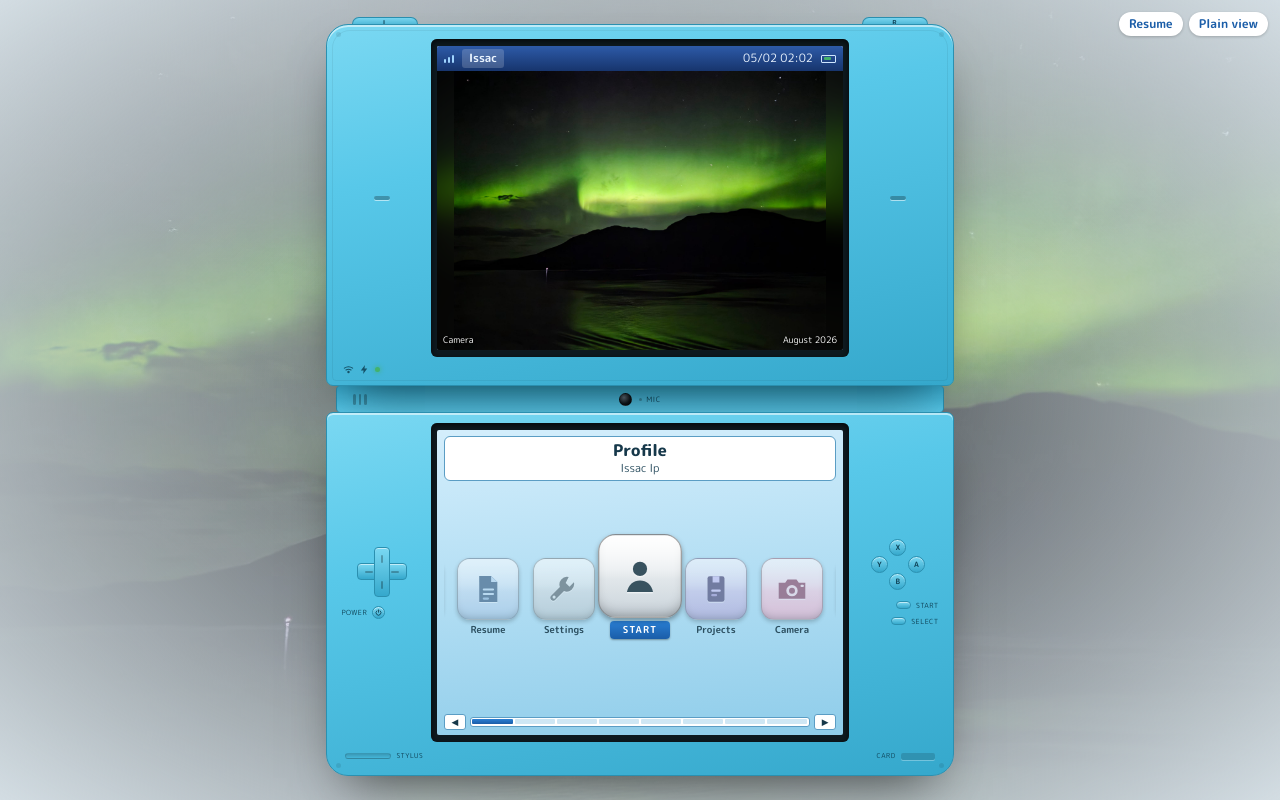
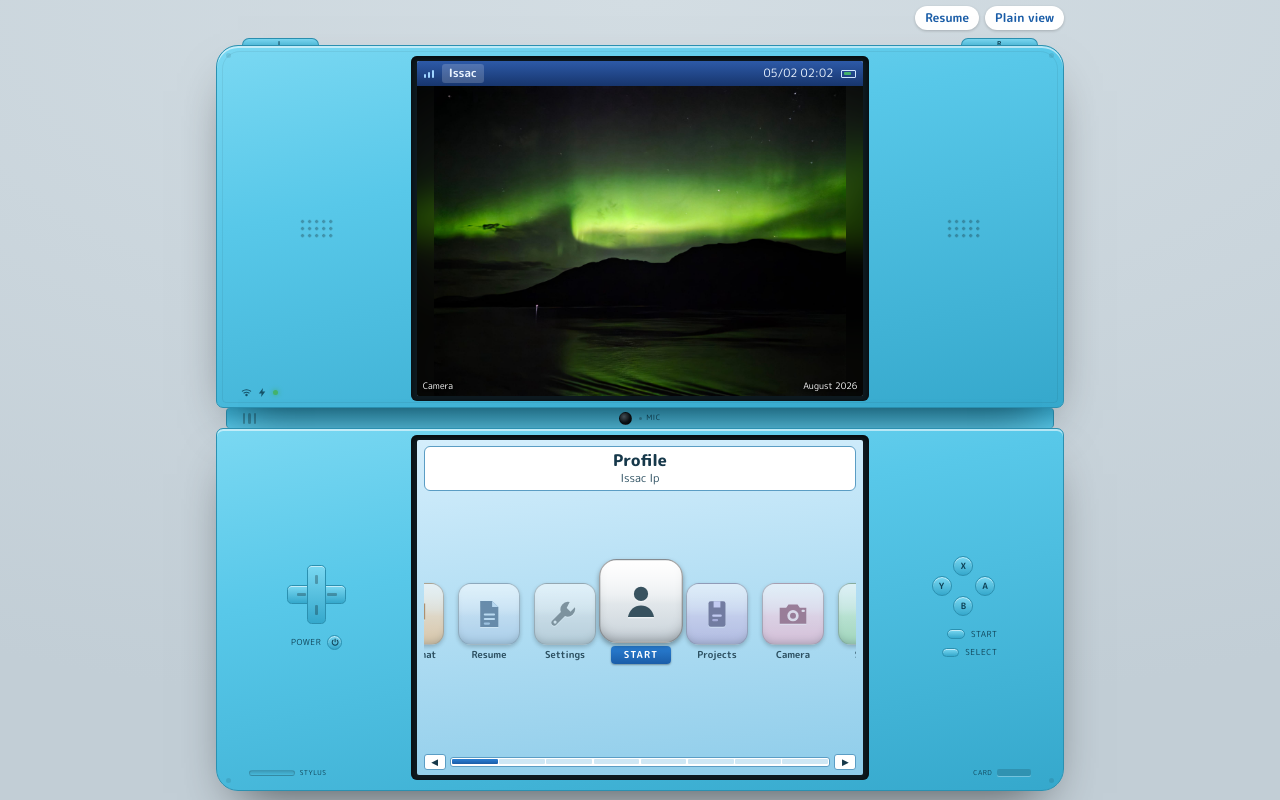
Before and after one commit to issac-23/portfolio, a Next.js app: page / in a window 1280 px wide. Built offline with nearby package versions, Linux system fonts and the light colour scheme.

Commit message:
Make the DSi and its screens fill the page

```diff
--- a/app/(dsi)/dsi.css
+++ b/app/(dsi)/dsi.css
@@ -41,10 +41,45 @@
   --dsi-screen-a: #eaf7ff;
   --dsi-screen-b: #a9d9f2;
 
-  /* Device proportions. The height is driven by the screens, so the stage can
-     solve for a width that always fits the viewport. */
+  /* Device proportions. Every piece of the shell's height that is not a
+     screen has a fixed size here, so the stage can work out exactly how big
+     the two 4:3 screens can be and still fit the window.
+     pad-out is the lid's top and the base's bottom, pad-in the two sides
+     next to the hinge. The LED row and the stylus edge are rows of their own
+     on a tall window and float in the corners on a wide one. */
   --dsi-screen-pct: 70%;
-  --dsi-aspect: 1.25;
+  /* The shell is never more than this many screens wide, about what the
+     DSi XL measures (161mm of shell round an 85mm screen). Past it the
+     window is wider than the console would be, and the rest is page. */
+  --dsi-shell-ratio: 1.9;
+  --dsi-pad-out: 14px;
+  --dsi-pad-in: 10px;
+  --dsi-pad-x: 14px;
+  --dsi-frame-y: 7px;
+  --dsi-frame-x: 6px;
+  --dsi-hinge-h: 26px;
+  --dsi-leds-h: 18px;
+  --dsi-edge-h: 19px;
+  /* The four shell borders, plus 2px so rounding never tips the page into
+     scrolling. */
+  --dsi-chrome-y: calc(
+    6px + 2 * (var(--dsi-pad-out) + var(--dsi-pad-in)) + 4 * var(--dsi-frame-y) +
+      var(--dsi-hinge-h) + var(--dsi-leds-h) + var(--dsi-edge-h)
+  );
+  /* What the controls are drawn at. 1px is their design size; a wide window
+     with tall screens grows them with the screens, up to a point. */
+  --dsi-u: 1px;
+  /* The shortcuts' row and the gap under it. A shell this wide always runs
+     under the top corner, so the row is kept at every size. */
+  --dsi-top-reserve: 40px;
+  /* As wide as the screens can be at this height: the window less the
+     stage's padding, the shortcuts and the chrome, shared by two screens
+     three quarters as tall as they are wide. */
+  --dsi-screen-w: calc((100svh - 12px - var(--dsi-top-reserve) - var(--dsi-chrome-y)) / 1.5);
+  /* The window's width, or the XL's proportions round screens that size,
+     whichever is narrower. A percentage, so it resolves against the stage's
+     content box wherever it is used: the device and the shortcuts row. */
+  --dsi-device-w: min(100%, var(--dsi-shell-ratio) * var(--dsi-screen-w));
 }
 
 :root.dark .dsi-root {
@@ -63,73 +98,53 @@
 }
 
 /* ── stage ───────────────────────────────────────────────────────────────
-   The device is sized from whichever runs out first: the 680px design width,
-   the viewport width, or the viewport height divided by the device's aspect.
-   Sizing from width alone makes the device ~770px tall, which fits a 1080p
-   screen but not a 768p laptop, and the page would start scrolling.
+   Width and height are solved separately. The screens take whatever
+   height is left once the shortcuts and the shell's fixed chrome are
+   accounted for, and never more than their share of the shell's width, so
+   a phone still gets screens at 70% of the device. The shell takes the
+   window's width, but stops at the DSi XL's proportions round those
+   screens; edge to edge on a wide window it was mostly empty plastic.
+   Sizing from width alone once made the device taller than a 768p laptop,
+   and the page started scrolling; sizing the whole device from the height
+   left a 1080p screen mostly margin.
    svh rather than vh so mobile browser chrome is accounted for.            */
 .dsi-stage {
-  /* Room kept above the device for the shortcuts. Only needed when the
-     screen is too narrow for them to sit in the empty corner beside it. */
-  --dsi-top-reserve: 40px;
   min-height: 100svh;
   display: grid;
   grid-template-rows: auto 1fr;
+  /* Enough that the R shoulder, which stands 7px proud of the lid, clears
+     the Plain view pill above it. */
+  row-gap: 12px;
   justify-items: center;
   align-items: center;
-  padding: 8px;
+  padding: 4px clamp(8px, 1.25vw, 24px) 8px;
   background: radial-gradient(120% 90% at 50% 0%, var(--dsi-page), var(--dsi-desk));
 }
-@media (min-aspect-ratio: 7/5) {
-  .dsi-stage { --dsi-top-reserve: 0px; grid-template-rows: 1fr; }
+
+/* Positioned so the shoulder buttons hang off its top edge, and isolated so
+   their z-index tucks them behind the lid rather than behind the page. */
+.dsi-device {
+  position: relative;
+  isolation: isolate;
+  width: var(--dsi-device-w);
 }
 
-/* As big as the screen allows: 860px wide at most, otherwise the full
-   height. It used to stop at 680px, which left a 1080p screen mostly
-   margin. */
-.dsi-device {
-  /* Above the ambient backdrop. */
-  position: relative;
-  z-index: 1;
-  width: min(860px, 100%, calc((100svh - 16px - var(--dsi-top-reserve)) / var(--dsi-aspect)));
+/* A landscape window, 5:4 or wider. The height runs out before the width
+   here (it does down to about square), so the screens are exactly
+   --dsi-screen-w, and the chrome above and below them is trimmed to give
+   them more of it. The LEDs and the stylus edge move into the corners,
+   where the side panels have room to spare. */
+@media (min-aspect-ratio: 5/4) {
+  .dsi-root {
+    --dsi-pad-out: 10px;
+    --dsi-pad-in: 6px;
+    --dsi-frame-y: 5px;
+    --dsi-hinge-h: 20px;
+    --dsi-leds-h: 0px;
+    --dsi-edge-h: 0px;
+    --dsi-u: clamp(1px, var(--dsi-screen-w) / 380, 1.6px);
+  }
 }
-
-/* ── ambient backdrop ──
-   The top screen's photo, softened by being stretched across the whole
-   page. Opacity sits on the shot rather than the layer so the vignette stays
-   solid, and the fade only names its start so it ends at that opacity. */
-.dsi-ambient {
-  position: fixed;
-  inset: 0;
-  z-index: 0;
-  overflow: hidden;
-  pointer-events: none;
-}
-.dsi-ambient::after {
-  content: '';
-  position: absolute;
-  inset: 0;
-  background: radial-gradient(ellipse at center, transparent 35%, var(--dsi-page) 100%);
-}
-.dsi-ambient-shot {
-  position: absolute;
-  inset: 0;
-  opacity: 0.45;
-  animation: dsi-ambient-in 1.2s ease both;
-}
-:root.dark .dsi-ambient-shot { opacity: 0.6; }
-.dsi-ambient-shot img {
-  object-fit: cover;
-  /* No filter: a blur this wide over the whole viewport is re-rasterised on
-     every frame of the cross-fade. The 64px source, stretched to the page,
-     is already soft, and the scale hides its edge. */
-  transform: scale(1.1);
-}
-@keyframes dsi-ambient-in { from { opacity: 0; } }
-@media (prefers-reduced-motion: reduce) {
-  .dsi-ambient-shot { animation: none; }
-}
-:root[data-motion='reduce'] .dsi-ambient-shot { animation: none; }
 
 /* ── shell ── */
 .dsi-lid,
@@ -148,18 +163,18 @@
 }
 .dsi-lid {
   border-radius: 22px 22px 7px 7px;
-  padding: 14px 14px 10px;
+  padding: var(--dsi-pad-out) var(--dsi-pad-x) var(--dsi-pad-in);
 }
 .dsi-base {
   border-radius: 7px 7px 22px 22px;
-  padding: 10px 14px 14px;
+  padding: var(--dsi-pad-in) var(--dsi-pad-x) var(--dsi-pad-out);
 }
 
 .dsi-shoulder {
   position: absolute;
   top: -7px;
   z-index: -1;
-  width: 66px;
+  width: calc(66 * var(--dsi-u));
   height: 12px;
   padding-bottom: 3px;
   border: 1px solid var(--dsi-shell-edge);
@@ -198,17 +213,23 @@
    the POWER and SELECT labels set the side columns' width, and the screen got
    whatever was left. The rounded face sets those labels wider than the
    fallback, so the screen lost 3px when it swapped in, and the two sides
-   came out unequal, leaving the screen off centre in the shell.          */
+   came out unequal, leaving the screen off centre in the shell.
+   The screen's column is its share of the shell or what the height allows,
+   whichever is smaller. On a wide window that is the height, and the side
+   columns take the rest.                                                  */
 .dsi-half {
   display: grid;
-  grid-template-columns: minmax(0, 1fr) minmax(0, var(--dsi-screen-pct)) minmax(0, 1fr);
+  grid-template-columns:
+    minmax(0, 1fr)
+    minmax(0, min(var(--dsi-screen-pct), var(--dsi-screen-w) + 2 * var(--dsi-frame-x)))
+    minmax(0, 1fr);
   align-items: center;
   column-gap: 8px;
 }
 .dsi-frame {
   background: var(--dsi-bezel);
   border-radius: 6px;
-  padding: 7px 6px;
+  padding: var(--dsi-frame-y) var(--dsi-frame-x);
   box-shadow: inset 0 2px 6px rgba(0, 0, 0, 0.7);
 }
 .dsi-screen {
@@ -225,7 +246,7 @@
 /* ── hinge ── */
 .dsi-hinge {
   margin: 0 10px;
-  height: 26px;
+  height: var(--dsi-hinge-h);
   border: 1px solid var(--dsi-shell-edge);
   border-block: 0;
   border-radius: 4px;
@@ -270,8 +291,8 @@
 .dsi-speaker { display: flex; justify-content: center; }
 .dsi-speaker i {
   display: block;
-  width: 16px;
-  height: 4px;
+  width: calc(16 * var(--dsi-u));
+  height: calc(4 * var(--dsi-u));
   border-radius: 2px;
   background: var(--dsi-engrave);
   box-shadow: 0 1px 0 var(--dsi-emboss);
@@ -280,6 +301,7 @@
   display: flex;
   align-items: center;
   gap: 5px;
+  height: var(--dsi-leds-h);
   padding: 7px 2px 0;
   color: var(--dsi-chrome-ink);
 }
@@ -292,11 +314,15 @@
   box-shadow: 0 0 5px #43b26b;
 }
 
-/* ── controls ── */
+/* ── controls ──
+   Measured in --dsi-u rather than px, so on a wide window they grow with the
+   screens as one piece, offsets included, and POWER stays under the d-pad.
+   Labels never drop below their rem size, so a larger default font still
+   reaches them. */
 .dsi-dpad {
   position: relative;
-  width: 50px;
-  height: 50px;
+  width: calc(50 * var(--dsi-u));
+  height: calc(50 * var(--dsi-u));
   justify-self: center;
 }
 .dsi-dpad::before,
@@ -304,59 +330,66 @@
   content: '';
   position: absolute;
   border: 1px solid var(--dsi-shell-edge);
-  border-radius: 4px;
+  border-radius: calc(4 * var(--dsi-u));
   background: linear-gradient(180deg, var(--dsi-shell-hi), var(--dsi-shell-lo));
   box-shadow: inset 0 1px 0 var(--dsi-emboss);
 }
 .dsi-dpad::before { left: 0; right: 0; top: 33.5%; height: 33%; }
 .dsi-dpad::after { top: 0; bottom: 0; left: 33.5%; width: 33%; }
 .dsi-dpad i {
+  --l: calc(8 * var(--dsi-u));
+  --w: calc(2 * var(--dsi-u));
   position: absolute;
   z-index: 2;
   background: var(--dsi-engrave);
   border-radius: 1px;
 }
-.dsi-dpad .u { top: 8px; left: 50%; width: 2px; height: 8px; margin-left: -1px; }
-.dsi-dpad .d { bottom: 8px; left: 50%; width: 2px; height: 8px; margin-left: -1px; }
-.dsi-dpad .l { left: 8px; top: 50%; width: 8px; height: 2px; margin-top: -1px; }
-.dsi-dpad .r { right: 8px; top: 50%; width: 8px; height: 2px; margin-top: -1px; }
+.dsi-dpad .u,
+.dsi-dpad .d { left: 50%; width: var(--w); height: var(--l); margin-left: calc(var(--w) / -2); }
+.dsi-dpad .l,
+.dsi-dpad .r { top: 50%; width: var(--l); height: var(--w); margin-top: calc(var(--w) / -2); }
+.dsi-dpad .u { top: var(--l); }
+.dsi-dpad .d { bottom: var(--l); }
+.dsi-dpad .l { left: var(--l); }
+.dsi-dpad .r { right: var(--l); }
 
 .dsi-face {
+  --b: calc(17 * var(--dsi-u));
   position: relative;
-  width: 58px;
-  height: 52px;
+  width: calc(58 * var(--dsi-u));
+  height: calc(52 * var(--dsi-u));
   justify-self: center;
 }
 .dsi-btn {
   position: absolute;
-  width: 17px;
-  height: 17px;
+  width: var(--b);
+  height: var(--b);
   border: 1px solid var(--dsi-shell-edge);
   border-radius: 50%;
   background: linear-gradient(180deg, var(--dsi-shell-hi), var(--dsi-shell-lo));
   box-shadow: inset 0 1px 0 var(--dsi-emboss);
   display: grid;
   place-items: center;
-  font-size: 0.46rem;
+  font-size: max(0.46rem, 7.36 * var(--dsi-u));
   font-weight: 700;
   color: var(--dsi-chrome-ink);
 }
-.dsi-btn-x { top: 0; left: 50%; margin-left: -8.5px; }
-.dsi-btn-y { top: 17px; left: 2px; }
-.dsi-btn-a { top: 17px; right: 2px; }
-.dsi-btn-b { top: 34px; left: 50%; margin-left: -8.5px; }
+.dsi-btn-x { top: 0; left: 50%; margin-left: calc(var(--b) / -2); }
+.dsi-btn-y { top: var(--b); left: calc(2 * var(--dsi-u)); }
+.dsi-btn-a { top: var(--b); right: calc(2 * var(--dsi-u)); }
+.dsi-btn-b { top: calc(2 * var(--b)); left: 50%; margin-left: calc(var(--b) / -2); }
 
 .dsi-startsel {
   display: grid;
-  gap: 5px;
-  margin-top: 9px;
+  gap: calc(5 * var(--dsi-u));
+  margin-top: calc(9 * var(--dsi-u));
   justify-items: end;
 }
 .dsi-startsel div {
   display: flex;
   align-items: center;
-  gap: 5px;
-  font-size: 0.44rem;
+  gap: calc(5 * var(--dsi-u));
+  font-size: max(0.44rem, 7.04 * var(--dsi-u));
   letter-spacing: 0.06em;
   color: var(--dsi-chrome-ink);
 }
@@ -366,16 +399,16 @@
   background: linear-gradient(180deg, var(--dsi-shell-hi), var(--dsi-shell-lo));
   box-shadow: inset 0 1px 0 var(--dsi-emboss);
 }
-.dsi-startsel i { width: 15px; height: 8px; border-radius: 5px; }
+.dsi-startsel i { width: calc(15 * var(--dsi-u)); height: calc(8 * var(--dsi-u)); border-radius: 999px; }
 /* The d-pad's cell keeps room under it for POWER, which sits in the same
    cell of the grid (it follows the screen in the DOM so it is not a Tab stop
-   ahead of the rail). 72px is the old stack: 50 pad, 9 gap, 13 button. */
-.dsi-pad { grid-area: 1 / 1; padding-bottom: 22px; }
+   ahead of the rail). 72 units is the old stack: 50 pad, 9 gap, 13 button. */
+.dsi-pad { grid-area: 1 / 1; padding-bottom: calc(22 * var(--dsi-u)); }
 .dsi-power {
   grid-area: 1 / 1;
   align-self: center;
   justify-self: start;
-  margin: 59px 0 0;
+  margin: calc(59 * var(--dsi-u)) 0 0;
   padding: 0;
   border: 0;
   background: none;
@@ -383,27 +416,30 @@
   cursor: pointer;
   display: flex;
   align-items: center;
-  gap: 5px;
-  font-size: 0.44rem;
+  gap: calc(5 * var(--dsi-u));
+  font-size: max(0.44rem, 7.04 * var(--dsi-u));
   letter-spacing: 0.06em;
   color: var(--dsi-chrome-ink);
 }
 .dsi-power:focus-visible { outline: 2px solid var(--dsi-accent-ink); outline-offset: 3px; border-radius: 4px; }
 .dsi-power i {
-  width: 13px;
-  height: 13px;
+  width: calc(13 * var(--dsi-u));
+  height: calc(13 * var(--dsi-u));
   border-radius: 50%;
   display: grid;
   place-items: center;
 }
-.dsi-power svg { width: 7px; height: 7px; }
+.dsi-power svg { width: calc(7 * var(--dsi-u)); height: calc(7 * var(--dsi-u)); }
 
 /* ── bottom edge: stylus silo and game card slot ── */
 .dsi-edge {
   display: flex;
   align-items: center;
   justify-content: space-between;
-  margin-top: 9px;
+  /* Fixed, not the labels' line height, so the font swapping in cannot
+     change how tall the device is. */
+  height: 10px;
+  margin-top: calc(var(--dsi-edge-h) - 10px);
   padding-inline: 4px;
 }
 .dsi-silo,
@@ -434,10 +470,43 @@
   box-shadow: 0 1px 0 var(--dsi-emboss);
 }
 
+/* On a wide window the LEDs and the stylus edge leave the stack for the
+   corners, out past the screens, so they no longer cost the screens height. */
+@media (min-aspect-ratio: 5/4) {
+  .dsi-leds {
+    position: absolute;
+    left: calc(var(--dsi-pad-x) + 10px);
+    bottom: 9px;
+    height: auto;
+    padding: 0;
+  }
+  .dsi-edge {
+    position: absolute;
+    inset: auto calc(var(--dsi-pad-x) + 14px) 12px;
+    margin: 0;
+  }
+  /* The side panels are wide here, so the controls gather in the middle of
+     theirs instead of hugging the screen and the shell's edge, and the
+     speakers become grilles of holes rather than a single slot. */
+  .dsi-power,
+  .dsi-buttons { justify-self: center; }
+  .dsi-speaker i {
+    --h: calc(6 * var(--dsi-u));
+    width: calc(5 * var(--h));
+    height: calc(3 * var(--h));
+    border-radius: 0;
+    background: radial-gradient(circle, var(--dsi-engrave) 0 30%, transparent 36%) 0 0 / var(--h) var(--h);
+    box-shadow: none;
+  }
+}
+
 @media (max-width: 620px) {
-  .dsi-root { --dsi-screen-pct: 76%; }
-  .dsi-lid { padding: 10px 9px 7px; }
-  .dsi-base { padding: 7px 9px 10px; }
+  .dsi-root {
+    --dsi-screen-pct: 76%;
+    --dsi-pad-out: 10px;
+    --dsi-pad-in: 7px;
+    --dsi-pad-x: 9px;
+  }
   .dsi-half { column-gap: 5px; }
   .dsi-shoulder { width: 48px; }
   .dsi-dpad { width: 34px; height: 34px; }
@@ -1314,21 +1383,17 @@ a.dsi-card:focus-visible { outline: 2px solid var(--dsi-start); outline-offset:
 }
 
 /* The stage's shortcuts, resume and plain view: small, but first in line.
-   Above the device by default; in the corner beside it once the screen is
-   wide enough that the corner is empty anyway. */
-.dsi-stage { position: relative; }
-/* Positioned at every width so they paint above the ambient backdrop. */
+   Always in their own row above the device, aligned with its right edge.
+   The shell can span the window, so the corner beside it is not always
+   empty, and one place at every size means nothing jumps on a resize.
+   28px plus the stage's 12px row gap is --dsi-top-reserve. */
 .dsi-shortcuts {
-  position: relative;
-  z-index: 1;
-  justify-self: end;
+  width: var(--dsi-device-w);
   display: flex;
+  justify-content: flex-end;
   gap: 6px;
-  height: 32px;
+  height: 28px;
   align-items: center;
-}
-@media (min-aspect-ratio: 7/5) {
-  .dsi-shortcuts { position: absolute; top: 8px; right: 12px; }
 }
 .dsi-shortcuts a {
   padding: 3px 10px;
--- a/components/dsi/Ambient.tsx
+++ /dev/null
@@ -1,54 +0,0 @@
-'use client'
-
-import Image from 'next/image'
-import { useState, useSyncExternalStore } from 'react'
-import type { GalleryPhoto } from '@/data/gallery'
-import { getAmbientPhoto, getServerAmbientPhoto, subscribeAmbientPhoto } from './ambientPhoto'
-import { lessMotion } from './prefs'
-
-/**
- * The photo on the top screen, stretched soft into a glow that fills the page
- * around the device. The device is portrait, so on a wide screen the sides
- * would otherwise be empty.
- *
- * Purely decorative: hidden from assistive tech and never catches a click.
- * The previous photo stays underneath while the new one fades in, so a change
- * cross-fades rather than dipping to the page colour, and is dropped once the
- * fade ends so only one blurred layer stays composited.
- */
-export default function Ambient() {
-  const photo = useSyncExternalStore(subscribeAmbientPhoto, getAmbientPhoto, getServerAmbientPhoto)
-  const [prev, setPrev] = useState<GalleryPhoto | null>(null)
-  const [shown, setShown] = useState(photo)
-
-  // Adjusting state while rendering is the supported way to derive "the one
-  // before this" without an effect and a second paint. With less motion there
-  // is no fade to wait for, so nothing is kept underneath.
-  if (shown.src !== photo.src) {
-    setPrev(lessMotion() ? null : shown)
-    setShown(photo)
-  }
-
-  // Stable keys, so the outgoing shot is not remounted and does not replay
-  // its entry fade from nothing.
-  return (
-    <div className="dsi-ambient" aria-hidden="true">
-      {prev && prev.src !== photo.src && <Shot key={prev.src} photo={prev} />}
-      <Shot key={photo.src} photo={photo} onFaded={() => setPrev(null)} />
-    </div>
-  )
-}
-
-// A 64px source is plenty for something stretched this soft.
-function Shot({ photo, onFaded }: { photo: GalleryPhoto; onFaded?: () => void }) {
-  return (
-    <div
-      className="dsi-ambient-shot"
-      onAnimationEnd={e => {
-        if (e.target === e.currentTarget) onFaded?.()
-      }}
-    >
-      <Image src={photo.src} alt="" fill sizes="64px" quality={40} />
-    </div>
-  )
-}
--- a/components/dsi/CameraApp.tsx
+++ b/components/dsi/CameraApp.tsx
@@ -14,7 +14,7 @@ const COLS = 4
 
 /** Upper screen: the selected photo, letterboxed over a blur of itself. */
 export function PhotoView({ photo, index, total }: { photo: GalleryPhoto; index: number; total: number }) {
-  const sizes = '(max-width: 620px) 76vw, 450px'
+  const sizes = '(max-width: 620px) 76vw, 640px'
   return (
     <div className="dsi-photo">
       <div className="dsi-photo-shot" key={photo.src}>
--- a/components/dsi/Device.tsx
+++ b/components/dsi/Device.tsx
@@ -97,7 +97,7 @@ export default function Device({ top, bottom, power, onPower }: DeviceProps) {
             </i>
           </button>
 
-          <div aria-hidden="true">
+          <div className="dsi-buttons" aria-hidden="true">
             <div className="dsi-face">
               <span className="dsi-btn dsi-btn-x">X</span>
               <span className="dsi-btn dsi-btn-y">Y</span>
--- a/components/dsi/DsiMenu.tsx
+++ b/components/dsi/DsiMenu.tsx
@@ -3,7 +3,6 @@
 import { useCallback, useEffect, useRef, useState } from 'react'
 import { flushSync } from 'react-dom'
 import { galleryPhotos } from '@/data/gallery'
-import Ambient from './Ambient'
 import AppRail from './AppRail'
 import { APPS, type AppId } from './apps'
 import { appFromHash, writeHash } from './deepLink'
@@ -114,31 +113,16 @@ export default function DsiMenu() {
   // The same Device element whichever app is open, so the shell and its
   // effects layers survive the swap that happens mid-launch. Off renders
   // nothing in either screen, so no handler from the rail or an app is left
-  // listening to a dark console. Ambient sits before it in every branch so
-  // Device keeps its place in the tree.
-  if (!power) {
-    return (
-      <>
-        <Ambient />
-        <Device top={null} bottom={null} power={false} onPower={togglePower} />
-      </>
-    )
-  }
+  // listening to a dark console.
+  if (!power) return <Device top={null} bottom={null} power={false} onPower={togglePower} />
 
   const screen = open ? SCREENS[open] : undefined
   if (screen) {
     const ctx: ScreenCtx = { sel, setSel, back }
-    return (
-      <>
-        <Ambient />
-        <Device top={screen.top(ctx)} bottom={screen.bottom(ctx)} power onPower={togglePower} />
-      </>
-    )
+    return <Device top={screen.top(ctx)} bottom={screen.bottom(ctx)} power onPower={togglePower} />
   }
 
   return (
-    <>
-      <Ambient />
     <Device
       power
       onPower={togglePower}
@@ -154,6 +138,5 @@ export default function DsiMenu() {
         </div>
       }
     />
-    </>
   )
 }
--- a/components/dsi/ambientPhoto.ts
+++ /dev/null
@@ -1,27 +0,0 @@
-import { galleryPhotos, type GalleryPhoto } from '@/data/gallery'
-
-/**
- * Which photo is on the top screen, kept outside React so the rotation can
- * reach the backdrop without re-rendering DsiMenu and the rail every few
- * seconds. It lives here rather than in PhotoFrame because PhotoFrame
- * unmounts while an app is open or the power is off, and the backdrop keeps
- * the last photo meanwhile.
- */
-let current: GalleryPhoto = galleryPhotos[0]
-const listeners = new Set<() => void>()
-
-export function setAmbientPhoto(photo: GalleryPhoto) {
-  if (photo === current) return
-  current = photo
-  listeners.forEach(l => l())
-}
-
-export function subscribeAmbientPhoto(listener: () => void) {
-  listeners.add(listener)
-  return () => {
-    listeners.delete(listener)
-  }
-}
-
-export const getAmbientPhoto = () => current
-export const getServerAmbientPhoto = () => galleryPhotos[0]
```
Also changed, not shown: components/dsi/PhotoFrame.tsx (+1 -7 lines), 2 other files (tests, documents, lock files or other folders). Lines whose indentation alone changed are shown as unchanged.
